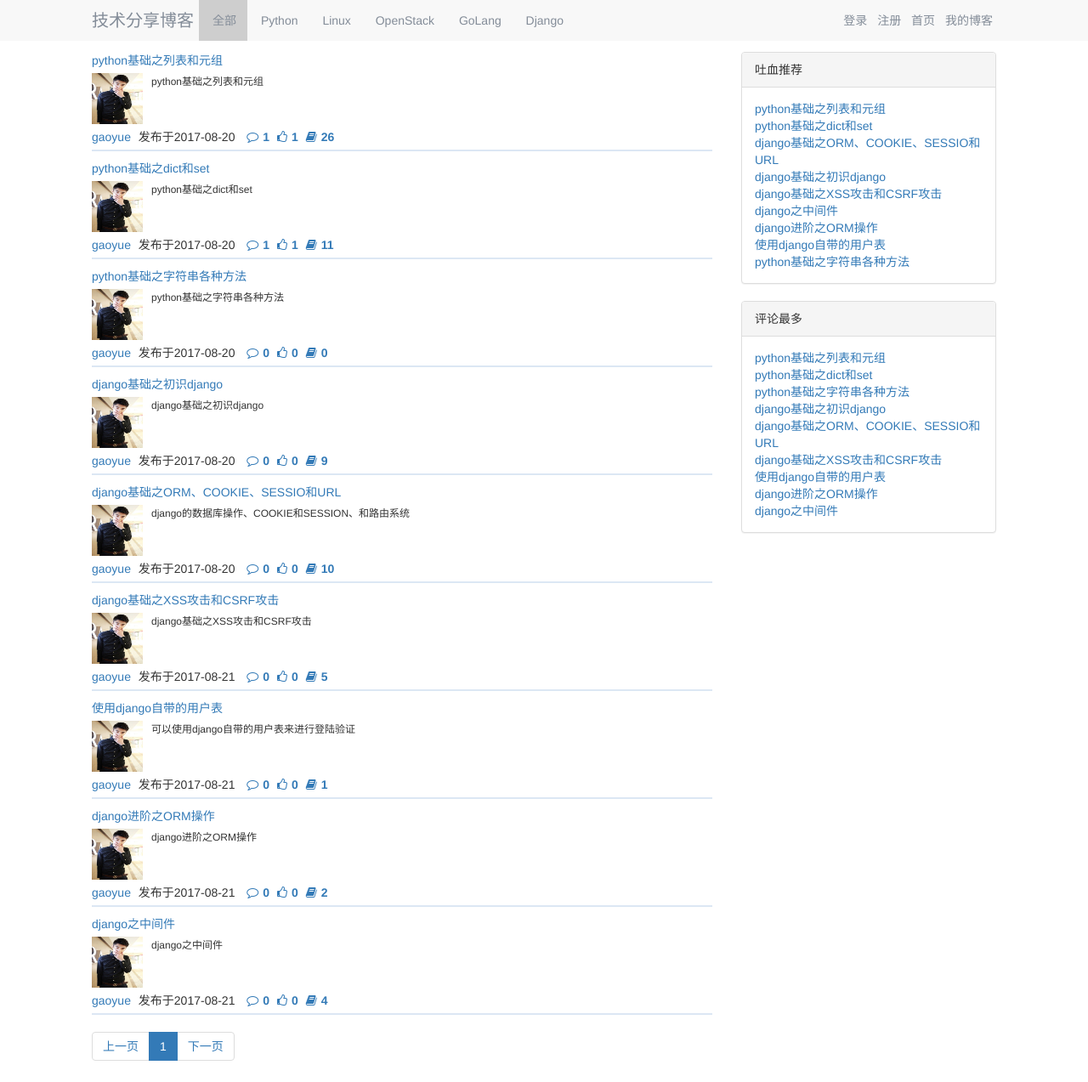
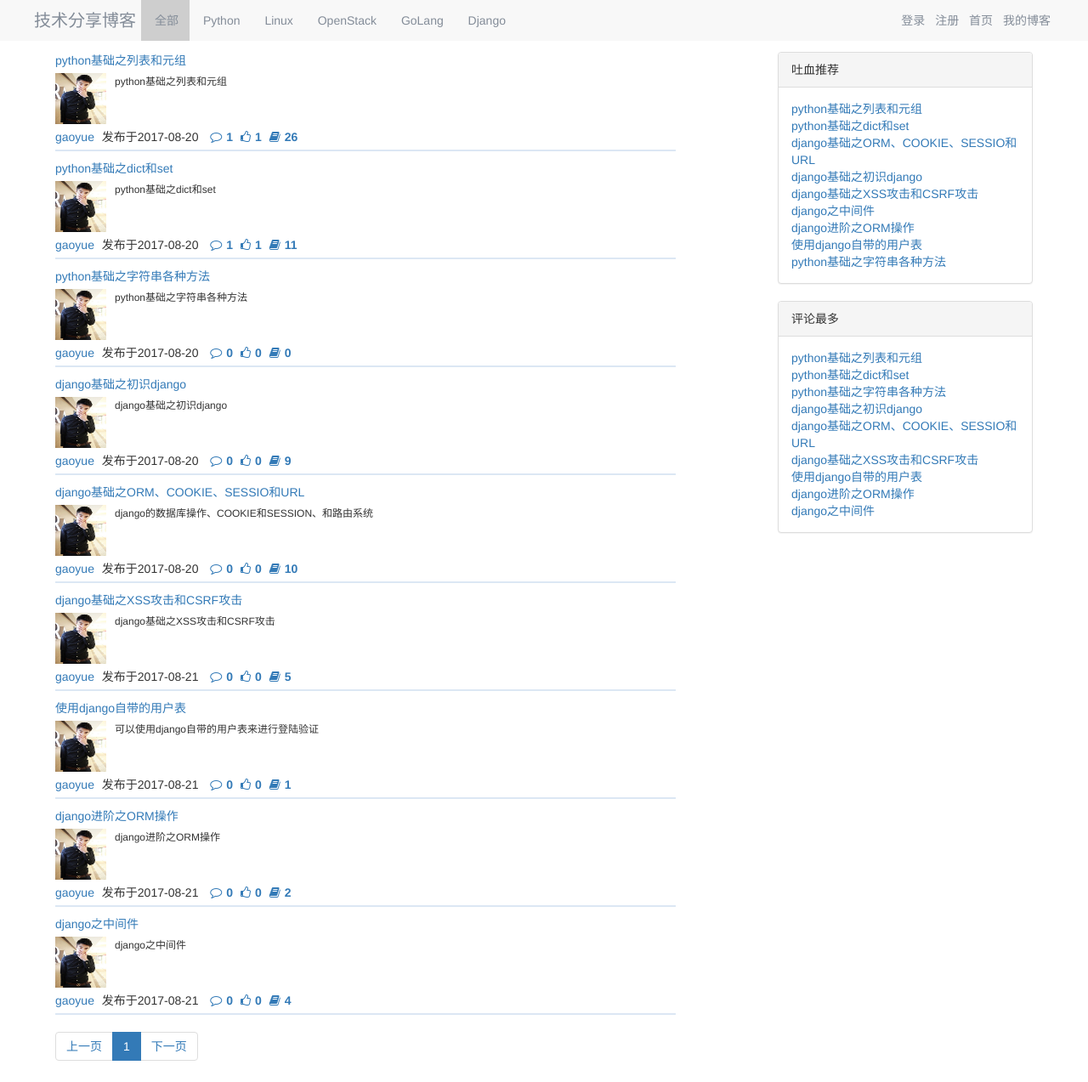
Before and after one commit to G-YUE/myblog, a Django app: page / in a window 1280 px wide. Shown: the whole page at 85% size. Run offline with Django 3.2, Linux system fonts and the light colour scheme; data comes from the database, SQL or seed files in the repository; both versions use the stored data as it was after the commit; some libraries are stand-ins or nearby versions.

Commit message:
修改评论

```diff
--- a/blog/__init__.py
+++ /dev/null
@@ -1,2 +0,0 @@
-import pymysql
-pymysql.install_as_MySQLdb()
--- a/static/css/index.css
+++ b/static/css/index.css
@@ -15,7 +15,7 @@
 
 /*导航栏*/
 .head-content {
-    width: 1064px;
+    width: 1200px;
     height: 48px;
     margin: 0 auto;
     line-height: 48px;
@@ -73,7 +73,7 @@
 
 
 .count_box{
-        width: 1064px;
+        width: 1150px;
         margin: 0 auto;
         height: auto!important;
         overflow: hidden;
--- a/static/js/article.js
+++ b/static/js/article.js
@@ -39,6 +39,7 @@ $(function () {
                 success: function (arg) {
                     if (arg.status) {
                         $('#commnet_message').text(arg.message);
+                        alert("评论成功！")
                         location.reload();
                     }
                     else {
--- a/templates/index.html
+++ b/templates/index.html
@@ -39,7 +39,7 @@
                 <a href="/register/">注册</a>
             {% endif %}
             <a href="/">首页</a>
-            <a href="{{ blog_url }}">我的博客</a>
+            <a href="/{{ blog_url }}">我的博客</a>
 
         </div>
     </div>
--- a/utils/xss.py
+++ b/utils/xss.py
@@ -13,6 +13,8 @@ def xss(old):
         'h4':[],
         'h5':[],
         'a':[],
+        'pre':[],
+        'code':[],
     }
     soup = BeautifulSoup(old,'html.parser')
 
```
Also changed, not shown: app01/models.py (line endings or trailing spaces), db.sqlite3, static/image/123123_ME9Mk7y.jpg (added), static/image/7d33e78bace99293e59490e5bf83f52c.jpg (added), static/upload/QQ截图20170821151552.png (added), 3 other files.
